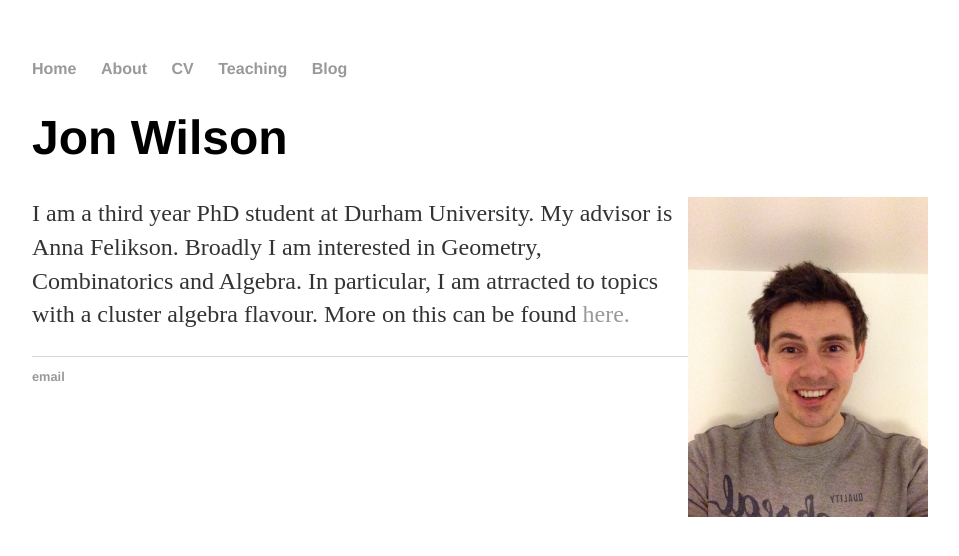
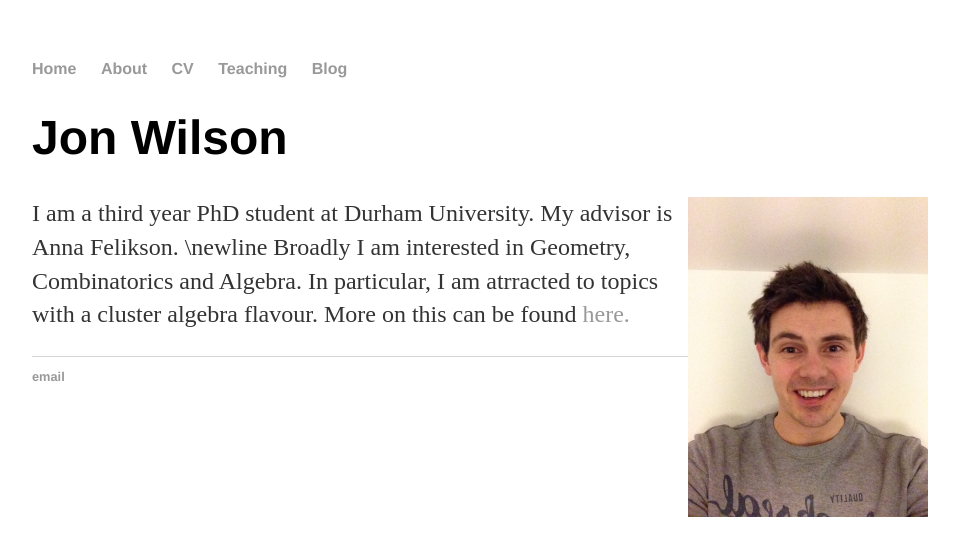
Before and after one commit to jon-m-wilson/jon-m-wilson.github.io, a Jekyll site: the page built from index.html, in a window 1280 px wide. Shown: the top 556 px of the page, without its empty margins (160-1119 px from the left). Built offline with Jekyll 4.4.1, drawn with Linux system fonts in a browser that asks for light colours.

Commit message:
Update index.html

```diff
--- a/index.html
+++ b/index.html
@@ -8,8 +8,8 @@
 
 <div class="blurb">
 	<h1>Jon Wilson</h1>
-	<p> <img src="photoofme.jpg" style="float:right;width:240px;height:320px;" HSPACE=”50”>
-	I am a third year PhD student at Durham University. My advisor is Anna Felikson.
+	<p> <img src="photoofme.jpg" style="float:right;width:240px;height:320px;" HSPACE=”50”> </p>
+	<p>I am a third year PhD student at Durham University. My advisor is Anna Felikson. \newline
 	Broadly I am interested in Geometry, Combinatorics and Algebra. In particular, I am atrracted to topics with a cluster algebra flavour.
 	More on this can be found <a href="/about">here. </a></p>
 </div><!-- /.blurb -->
```
